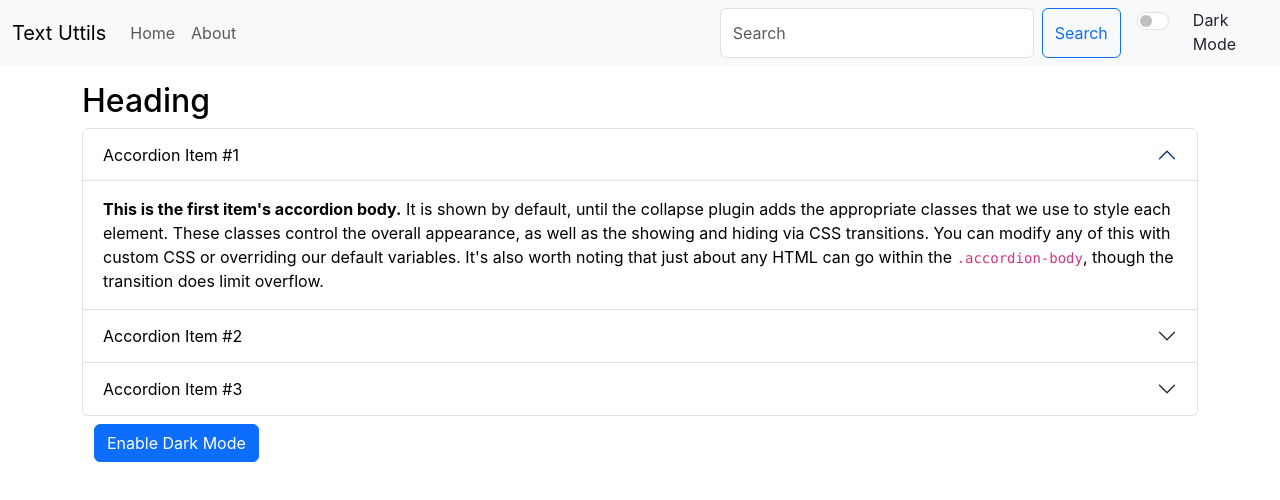
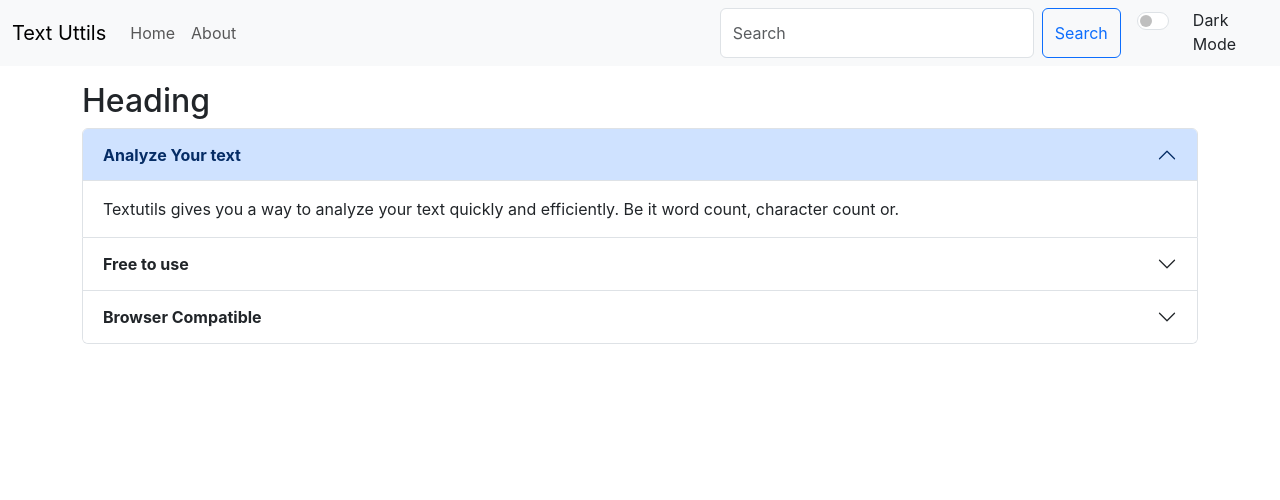
Before and after one commit to farhan-2000/text-app, a React (Create React App) app: page /about in a window 1280 px wide. Shown: the top 500 px of the page. Built offline with nearby package versions, Linux system fonts and the light colour scheme.

Commit message:
app.js updated

```diff
--- a/package.json
+++ b/package.json
@@ -6,6 +6,7 @@
     "@testing-library/jest-dom": "^5.17.0",
     "@testing-library/react": "^13.4.0",
     "@testing-library/user-event": "^13.5.0",
+    "@types/react-router": "^5.1.20",
     "react": "^18.2.0",
     "react-dom": "^18.2.0",
     "react-router-dom": "^5.2.0",
@@ -35,5 +36,8 @@
       "last 1 firefox version",
       "last 1 safari version"
     ]
+  },
+  "devDependencies": {
+    "@types/react-router-dom": "^5.3.3"
   }
 }
--- a/src/App.js
+++ b/src/App.js
@@ -50,7 +50,7 @@
           <Route exact path="/">
             <FormText
               showAlert={showAlert}
-              heading="Try TextUtils - word counter, character counter, remove extra spaces"
+              heading="Try TextUtils - word counter, copy text, character counter, remove extra spaces"
             />
           </Route>
           <Route exact path="/about">
--- a/src/components/About.js
+++ b/src/components/About.js
@@ -1,44 +1,40 @@
-import React, { useState } from "react";
+import React from "react";
 
 export default function About() {
-  const [myStyle, setMyStyle] = useState({
-    backgroundColor: "white",
-    color: "black",
-  });
-  const [btnText, setBtnText] = useState("Enable Dark Mode");
+  // const [myStyle, setMyStyle] = useState({
+  //   backgroundColor: "white",
+  //   color: "black",
+  // });
 
-  const toogleStyle = () => {
-    if (myStyle.color === "black") {
-      setMyStyle({
-        backgroundColor: "black",
-        color: "white",
-        border: "1px solid white",
-      });
-      setBtnText("Enable Light Mode");
-    } else {
-      setMyStyle({
-        backgroundColor: "white",
-        color: "black",
-      });
-      setBtnText("Enable Dark Mode");
-    }
-  };
+  // const toogleStyle = () => {
+  //   if (myStyle.color === "black") {
+  //     setMyStyle({
+  //       backgroundColor: "black",
+  //       color: "white",
+  //       border: "1px solid white",
+  //     });
+  //   } else {
+  //     setMyStyle({
+  //       backgroundColor: "white",
+  //       color: "black",
+  //     });
+  //   }
+  // };
   return (
-    <div style={myStyle} className="container my-3">
+    <div className="container my-3">
       <h2>Heading</h2>
       <div className="accordion" id="accordionExample">
-        <div className="accordion-item" style={myStyle}>
+        <div className="accordion-item">
           <h2 className="accordion-header">
             <button
               className="accordion-button"
-              style={myStyle}
               type="button"
               data-bs-toggle="collapse"
               data-bs-target="#collapseOne"
               aria-expanded="true"
               aria-controls="collapseOne"
             >
-              Accordion Item #1
+              <strong>Analyze Your text</strong>
             </button>
           </h2>
           <div
@@ -47,29 +43,22 @@
             data-bs-parent="#accordionExample"
           >
             <div className="accordion-body">
-              <strong>This is the first item's accordion body.</strong> It is
-              shown by default, until the collapse plugin adds the appropriate
-              classes that we use to style each element. These classes control
-              the overall appearance, as well as the showing and hiding via CSS
-              transitions. You can modify any of this with custom CSS or
-              overriding our default variables. It's also worth noting that just
-              about any HTML can go within the <code>.accordion-body</code>,
-              though the transition does limit overflow.
+              Textutils gives you a way to analyze your text quickly and
+              efficiently. Be it word count, character count or.
             </div>
           </div>
         </div>
-        <div className="accordion-item" style={myStyle}>
+        <div className="accordion-item">
           <h2 className="accordion-header">
             <button
               className="accordion-button collapsed"
-              style={myStyle}
               type="button"
               data-bs-toggle="collapse"
               data-bs-target="#collapseTwo"
               aria-expanded="false"
               aria-controls="collapseTwo"
             >
-              Accordion Item #2
+              <strong>Free to use</strong>
             </button>
           </h2>
           <div
@@ -78,29 +67,24 @@
             data-bs-parent="#accordionExample"
           >
             <div className="accordion-body">
-              <strong>This is the second item's accordion body.</strong> It is
-              hidden by default, until the collapse plugin adds the appropriate
-              classes that we use to style each element. These classes control
-              the overall appearance, as well as the showing and hiding via CSS
-              transitions. You can modify any of this with custom CSS or
-              overriding our default variables. It's also worth noting that just
-              about any HTML can go within the <code>.accordion-body</code>,
-              though the transition does limit overflow.
+              TextUtils is a free character counter tool that provides instant
+              character count & word count statistics for a given text.
+              TextUtils reports the number of words and characters. Thus it is
+              suitable for writing text with word/ character limit.
             </div>
           </div>
         </div>
-        <div className="accordion-item" style={myStyle}>
+        <div className="accordion-item">
           <h2 className="accordion-header">
             <button
               className="accordion-button collapsed"
-              style={myStyle}
               type="button"
               data-bs-toggle="collapse"
               data-bs-target="#collapseThree"
               aria-expanded="false"
               aria-controls="collapseThree"
             >
-              Accordion Item #3
+              <strong>Browser Compatible</strong>
             </button>
           </h2>
           <div
@@ -109,27 +93,14 @@
             data-bs-parent="#accordionExample"
           >
             <div className="accordion-body">
-              <strong>This is the third item's accordion body.</strong> It is
-              hidden by default, until the collapse plugin adds the appropriate
-              classes that we use to style each element. These classes control
-              the overall appearance, as well as the showing and hiding via CSS
-              transitions. You can modify any of this with custom CSS or
-              overriding our default variables. It's also worth noting that just
-              about any HTML can go within the <code>.accordion-body</code>,
-              though the transition does limit overflow.
+              This word counter software works in any web browsers such as
+              Chrome, Firefox, Internet Explorer, Safari, Opera. It suits to
+              count characters in facebook, blog, books, excel document, pdf
+              document, essays, etc.
             </div>
           </div>
         </div>
       </div>
-      <div className="container">
-        <button
-          type="button"
-          class="btn btn-primary my-2"
-          onClick={toogleStyle}
-        >
-          {btnText}
-        </button>
-      </div>
     </div>
   );
 }
```
Also changed, not shown: 1 other file (tests, documents, lock files or other folders).
